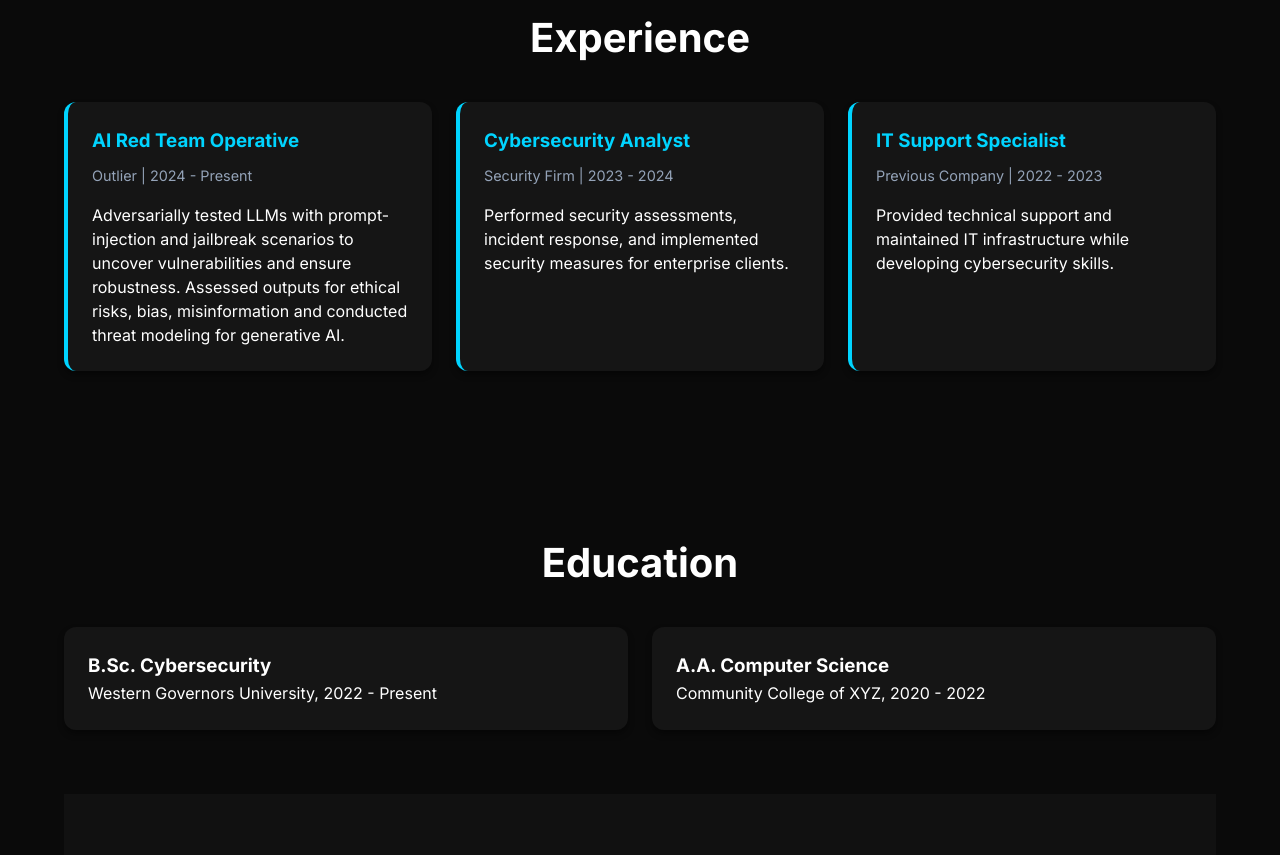
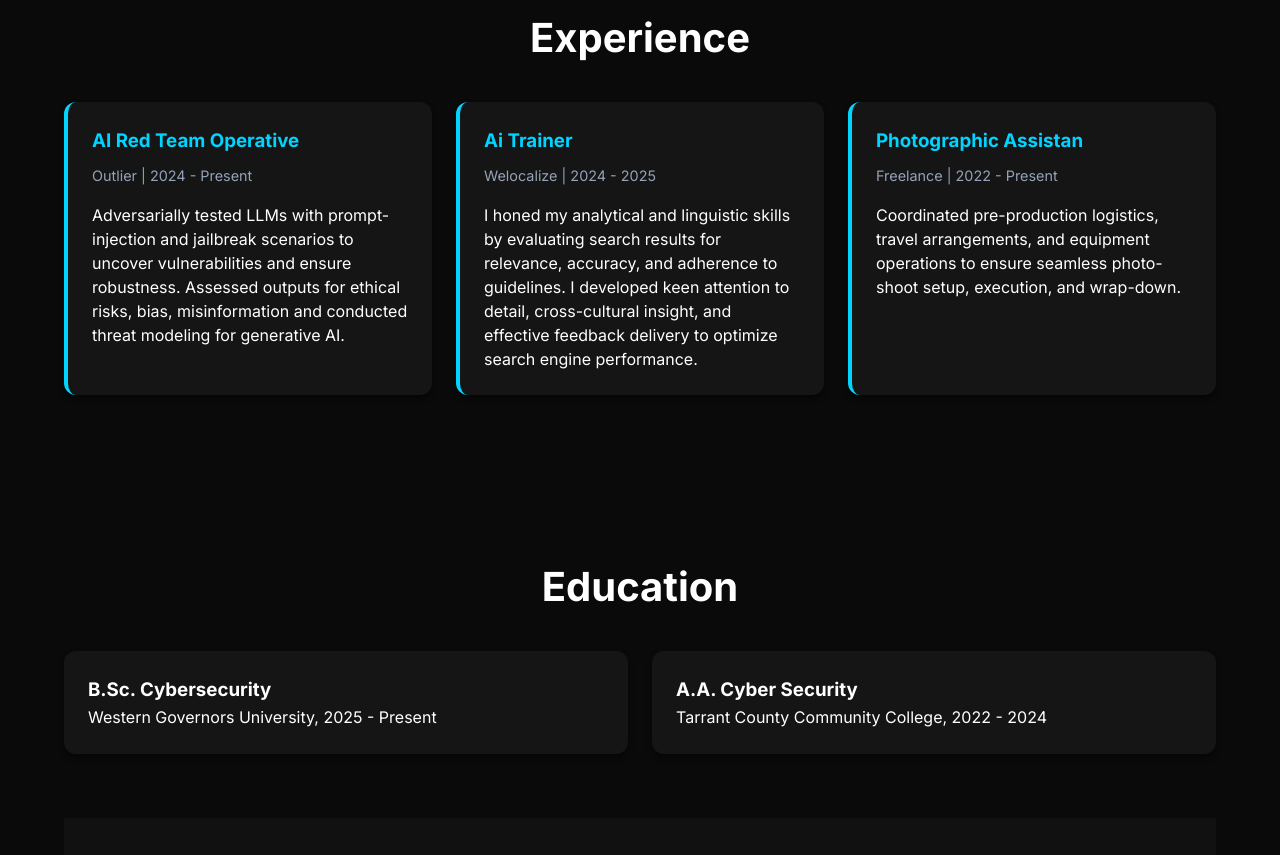
Before and after one commit to Nmyers21/Resume, a plain HTML site: page index.html in a window 1280 px wide. Shown: the part 1340-2195 px from the top of the page. Drawn offline with Linux system fonts and the light colour scheme.

Commit message:
Update index.html

```diff
--- a/index.html
+++ b/index.html
@@ -126,14 +126,14 @@
           <div class="description">Adversarially tested LLMs with prompt-injection and jailbreak scenarios to uncover vulnerabilities and ensure robustness. Assessed outputs for ethical risks, bias, misinformation and conducted threat modeling for generative AI.</div>
         </div>
         <div class="experience-card">
-          <h3>Cybersecurity Analyst</h3>
-          <div class="company">Security Firm | 2023 - 2024</div>
-          <div class="description">Performed security assessments, incident response, and implemented security measures for enterprise clients.</div>
+          <h3>Ai Trainer</h3>
+          <div class="company">Welocalize | 2024 - 2025</div>
+          <div class="description">I honed my analytical and linguistic skills by evaluating search results for relevance, accuracy, and adherence to guidelines. I developed keen attention to detail, cross-cultural insight, and effective feedback delivery to optimize search engine performance.</div>
         </div>
         <div class="experience-card">
-          <h3>IT Support Specialist</h3>
-          <div class="company">Previous Company | 2022 - 2023</div>
-          <div class="description">Provided technical support and maintained IT infrastructure while developing cybersecurity skills.</div>
+          <h3>Photographic Assistan</h3>
+          <div class="company">Freelance | 2022 - Present</div>
+          <div class="description">Coordinated pre-production logistics, travel arrangements, and equipment operations to ensure seamless photo-shoot setup, execution, and wrap-down.</div>
         </div>
       </div>
     </section>
@@ -143,11 +143,11 @@
       <div class="education-grid">
         <div class="education-card">
           <h3>B.Sc. Cybersecurity</h3>
-          <span>Western Governors University, 2022 - Present</span>
+          <span>Western Governors University, 2025 - Present</span>
         </div>
         <div class="education-card">
-          <h3>A.A. Computer Science</h3>
-          <span>Community College of XYZ, 2020 - 2022</span>
+          <h3>A.A. Cyber Security</h3>
+          <span>Tarrant County Community College, 2022 - 2024</span>
         </div>
       </div>
     </section>
@@ -155,7 +155,7 @@
     <section id="contact" class="contact-section animate-in">
       <h2 class="section-title">Contact</h2>
       <p class="section-subtitle">Feel free to reach out for collaborations or inquiries.</p>
-      <form class="contact-form" action="mailto:youremail@example.com" method="post" enctype="text/plain">
+      <form class="contact-form" action="mailto:noah2126212@gmail.com" method="post" enctype="text/plain">
         <input type="text" name="name" placeholder="Your Name" required />
         <input type="email" name="email" placeholder="Your Email" required />
         <textarea name="message" placeholder="Your Message" rows="5" required></textarea>
```
